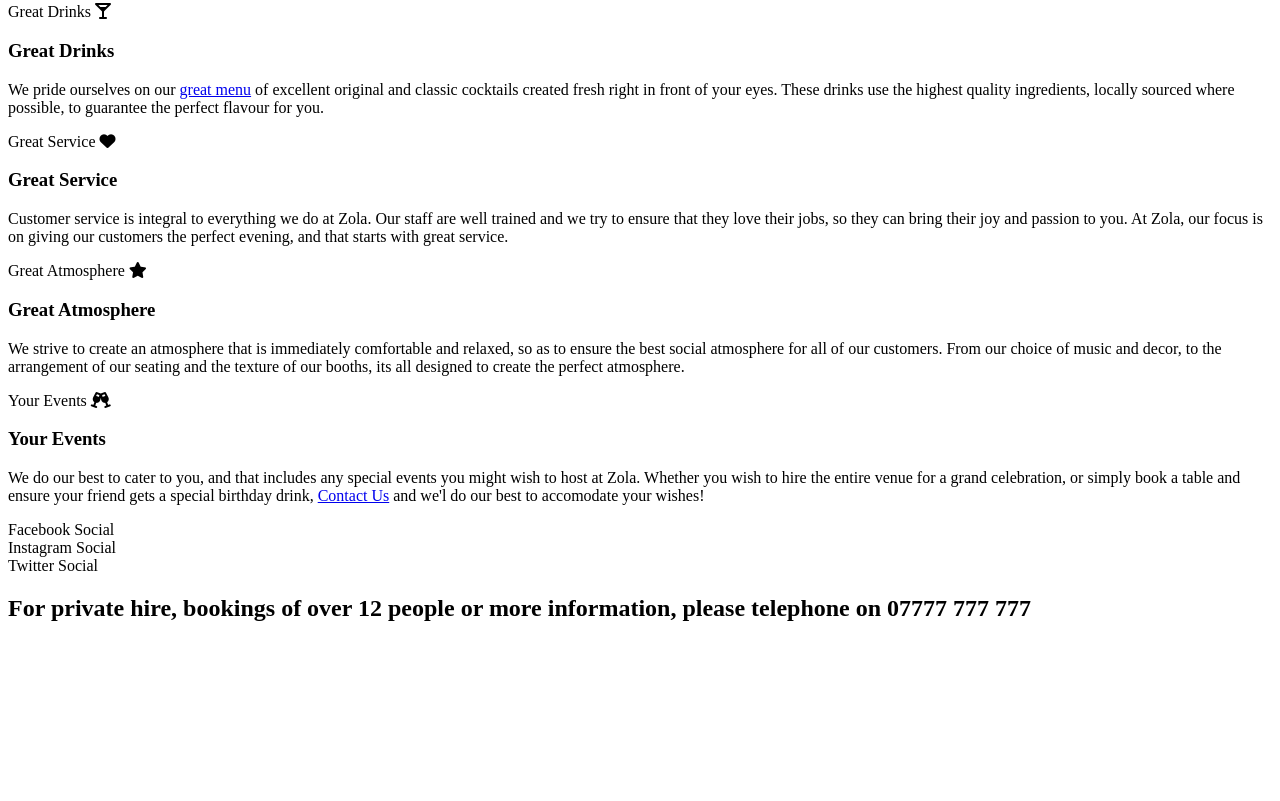
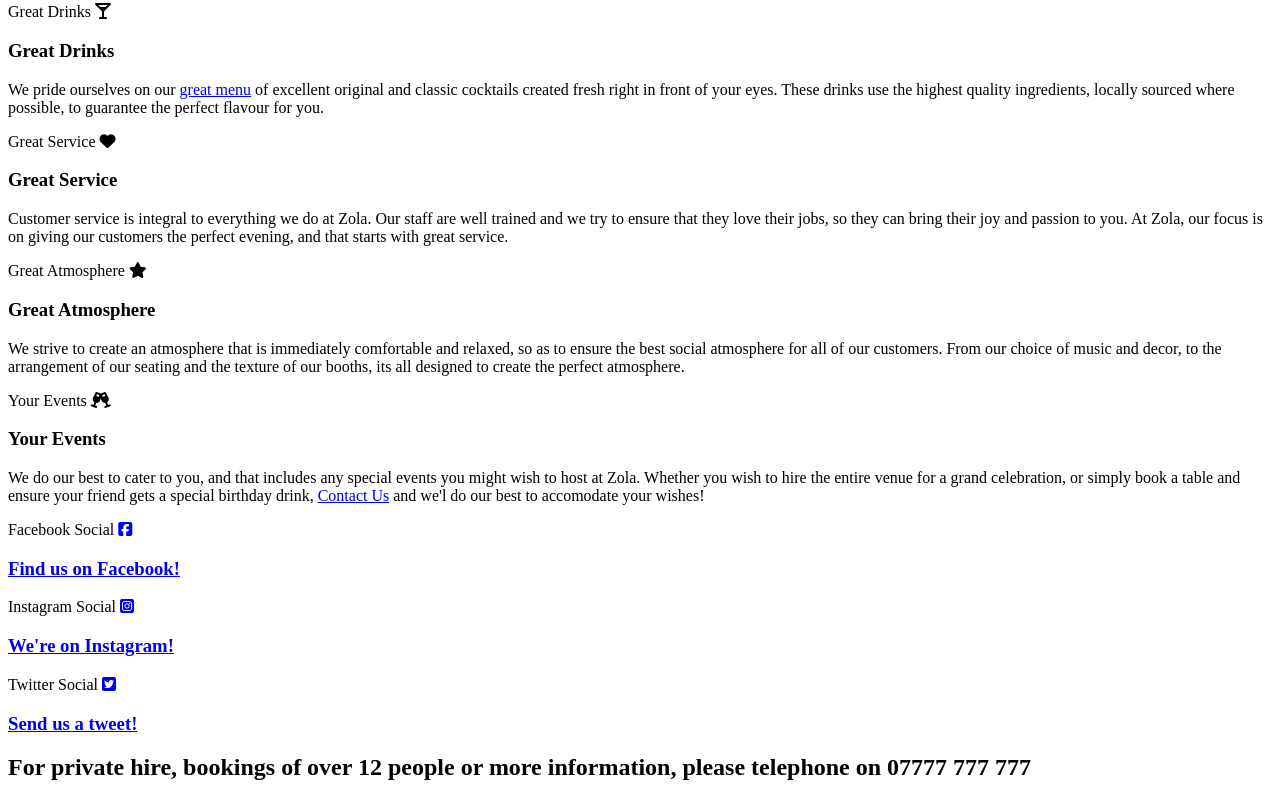
Before and after one commit to jameshart197/CI_PP1_ZOLA_BAR, a plain HTML site: page index.html in a window 1280 px wide. Shown: the part 1019-1820 px from the top of the page. Before the commit the page ends 1661 px from the top, so only its background shows below. Drawn offline with Linux system fonts and the light colour scheme.

Commit message:
[FTR] Add content to footer.

```diff
--- a/index.html
+++ b/index.html
@@ -120,9 +120,24 @@
     </div>
     <footer>
         <div>
-            <div>Facebook Social</div>
-            <div>Instagram Social</div>
-            <div>Twitter Social</div>
+            <div>Facebook Social
+                <a href="https://facebook.com" target="_blank">
+                    <i class="fa-brands fa-square-facebook"></i>
+                    <h3>Find us on Facebook!</h3>
+                </a>
+            </div>
+            <div>Instagram Social
+                <a href="https://instagram.com" target="_blank">
+                    <i class="fa-brands fa-square-instagram"></i>
+                    <h3>We're on Instagram!</h3>
+                </a>
+            </div>
+            <div>Twitter Social
+                <a href="https://twitter.com" target="_blank">
+                    <i class="fa-brands fa-square-twitter"></i>
+                    <h3>Send us a tweet!</h3>
+                </a>
+            </div>
         </div>
         <div>
             <h2>For private hire, bookings of over 12 people or more information, please
```
